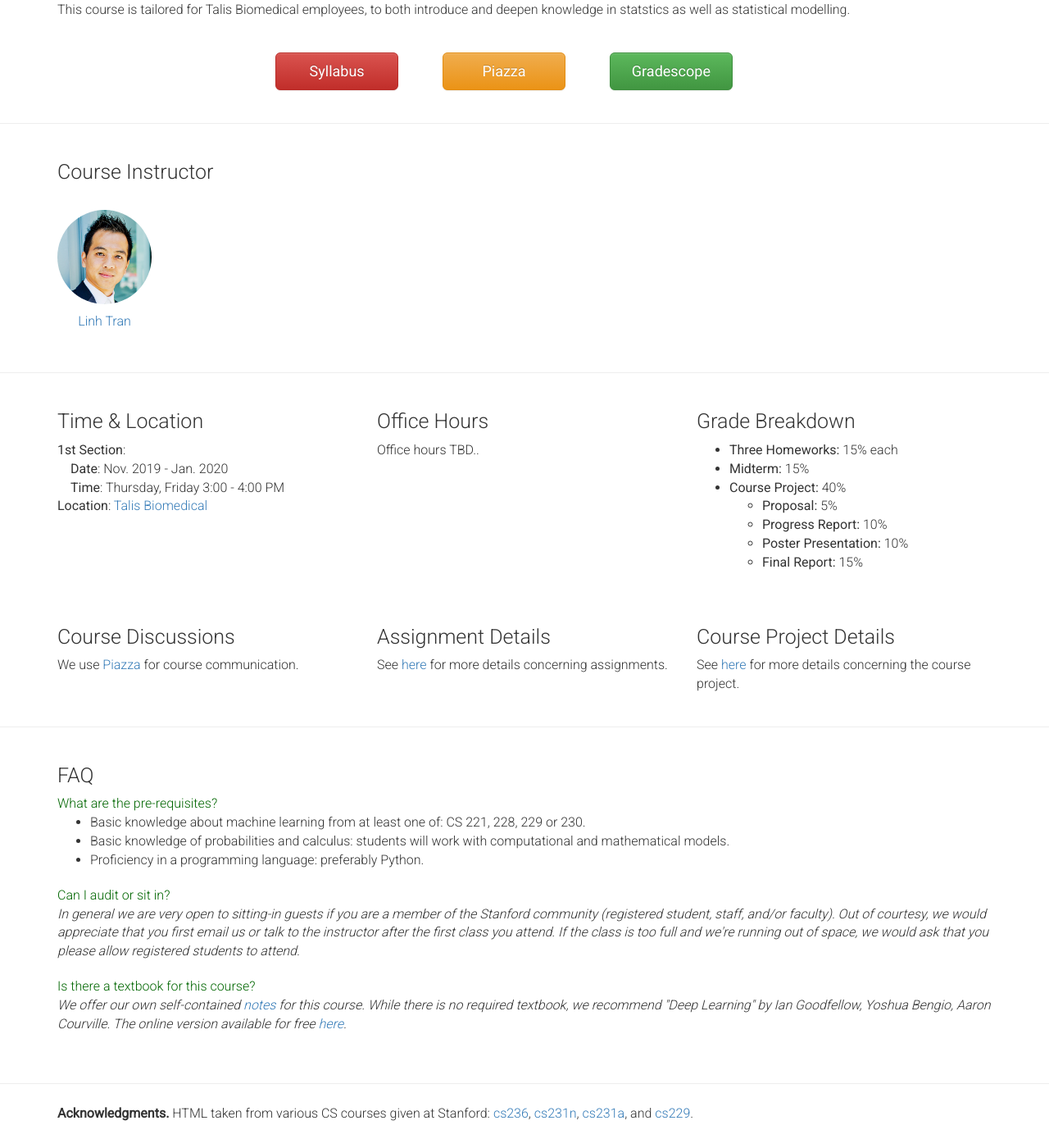
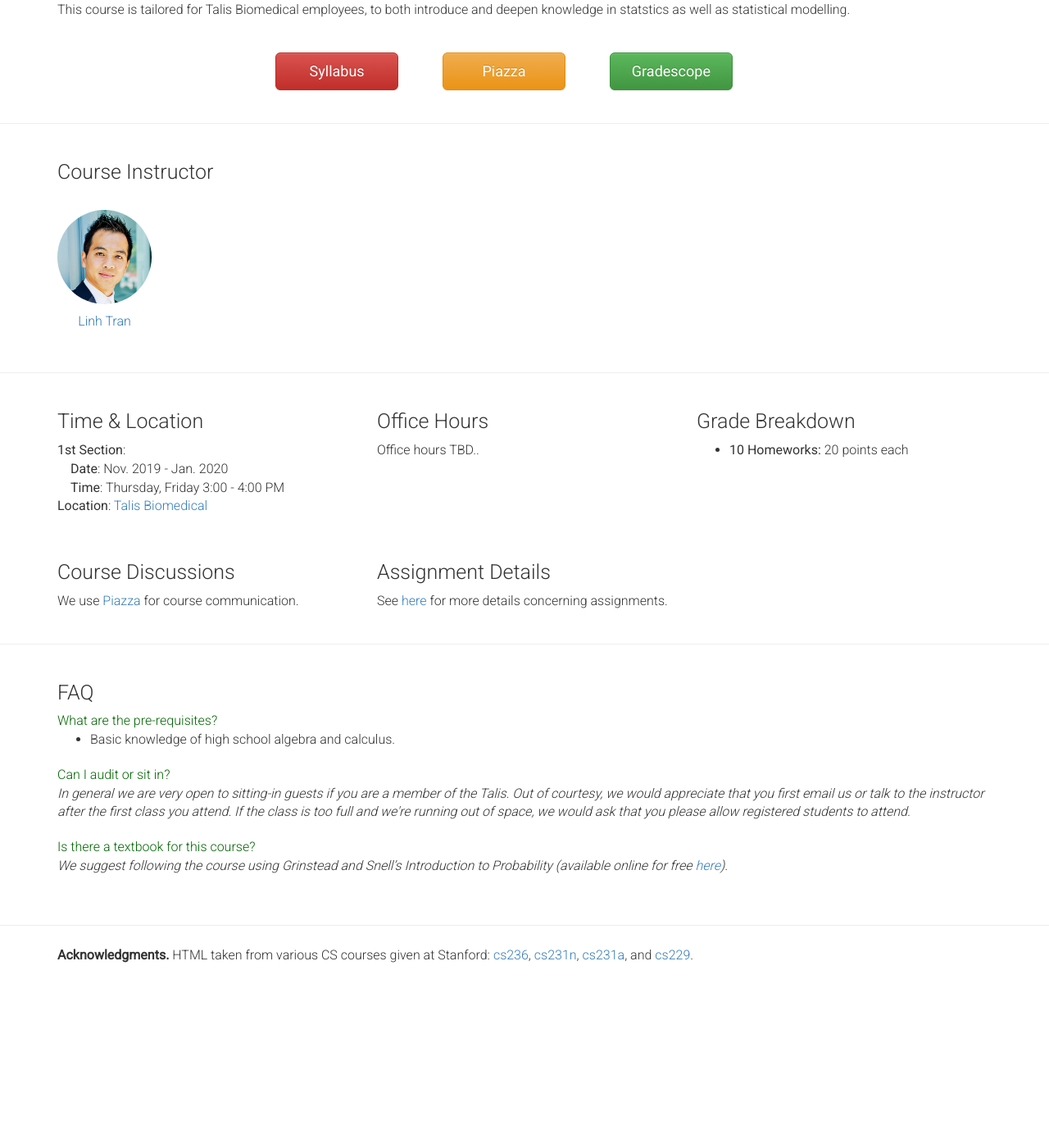
Before and after one commit to talisstats/talisstats.github.io, a Jekyll site: the page index.html, which Jekyll copies as it is, in a window 1280 px wide and 1400 px high, scrolled down 185 px. Shown: the whole window at 82% size. Built offline with Jekyll 4.4.1, drawn with Linux system fonts in a browser that asks for light colours; nearby versions of some CDN libraries; after the commit the page ends 1392 px from its top, so only the background shows below that.

Commit message:
Updates html on course details

```diff
--- a/index.html
+++ b/index.html
@@ -39,6 +39,7 @@
     deepen knowledge in statstics as well as statistical modelling.
   </div>
 </div>
+
 <div style="text-align:center; padding:10px 0px 20px 0px;">
     <a href="syllabus.html" style="margin-right:50px">
       <button type="button" class="btn btn-danger btn-lg">Syllabus</button>
@@ -88,15 +89,7 @@
     <div class="col-md-4">
       <h2>Grade Breakdown</h2>
         <ul>
-          <li><span class="spanh">Three Homeworks:</span> 15% each</li>
-          <li><span class="spanh">Midterm:</span> 15%</li>
-          <li><span class="spanh">Course Project:</span> 40%</li>
-            <ul>
-              <li><span class="spanh">Proposal:</span> 5%</li>
-              <li><span class="spanh">Progress Report:</span> 10%</li>
-              <li><span class="spanh">Poster Presentation:</span> 10%</li>
-              <li><span class="spanh">Final Report:</span> 15%</li>
-            </ul>
+          <li><span class="spanh">10 Homeworks:</span> 20 points each</li>
         </ul>
     </div>
   </div>
@@ -113,10 +106,6 @@
       <h2>Assignment Details</h2>
       See <a href="assignments.html">here</a> for more details concerning assignments.
     </div>
-      <div class="col-md-4">
-        <h2>Course Project Details</h2>
-        See <a href="project.html">here</a> for more details concerning the course project.
-      </div>
   </div>
 </div>
 <hr/>
@@ -125,18 +114,16 @@
   <div class="qqa">
     <div class="qq">What are the pre-requisites?</div>
       <ul>
-        <li><div class "qa">Basic knowledge about machine learning from at least one of: CS 221, 228, 229 or 230.</div></li>
-        <li><div class "qa">Basic knowledge of probabilities and calculus: students will work with computational and mathematical models.</div></li>
-        <li><div class "qa">Proficiency in a programming language: preferably Python.</div></li>
+        <li><div class "qa">Basic knowledge of high school algebra and calculus.</div></li>
       </ul>
   </div>
   <div class="qqa">
     <div class="qq">Can I audit or sit in?</div>
-    <div class="qa">In general we are very open to sitting-in guests if you are a member of the Stanford community (registered student, staff, and/or faculty). Out of courtesy, we would appreciate that you first email us or talk to the instructor after the first class you attend. If the class is too full and we're running out of space, we would ask that you please allow registered students to attend.</div>
+    <div class="qa">In general we are very open to sitting-in guests if you are a member of the Talis. Out of courtesy, we would appreciate that you first email us or talk to the instructor after the first class you attend. If the class is too full and we're running out of space, we would ask that you please allow registered students to attend.</div>
   </div>
   <div class="qqa">
     <div class="qq">Is there a textbook for this course?</div>
-    <div class="qa">We offer our own self-contained <a href="https://deepgenerativemodels.github.io/notes/index.html">notes</a> for this course. While there is no required textbook, we recommend "Deep Learning" by Ian Goodfellow, Yoshua Bengio, Aaron Courville. The online version available for free <a href="https://www.deeplearningbook.org/">here</a>.</div>
+    <div class="qa">We suggest following the course using Grinstead and Snell’s Introduction to Probability (available online for free <a href="https://math.dartmouth.edu/~prob/prob/prob.pdf">here</a>).</div>
   </div>
 </div>
 
--- a/syllabus.html
+++ b/syllabus.html
@@ -65,15 +65,15 @@
 <div class="container">
 <table id="schedule" class="table table-bordered no-more-tables">
   <thead class="active" style="background-color:#f9f9f9">
-    <th>Week</th><th>Date</th><th>Lecture Topics</th><th>Coursework</th>
+    <th>Week</th><th>Date (Time)</th><th>Lecture Topics</th><th>Coursework</th>
   </thead>
 
   <tbody>
   <tr>
     <td>1</td>
-    <td align="left"> 2019 Nov 14</td>
+    <td align="left"> 2019 Nov 14 (3:00pm) </td>
     <td align="center">
-      Introduction and Background (<a href="assets/slides/cs236_lecture1_2019.pptx">slides 1</a>)
+      Introduction and Background (<a href="assets/slides/lec1.pdf">slides 1</a>)
     </td>
     <td align="center"></td>
   </tr>
```
Also changed, not shown: assignments.html (added, +62 -0 lines), 6 other files. Lines whose indentation alone changed are shown as unchanged.
